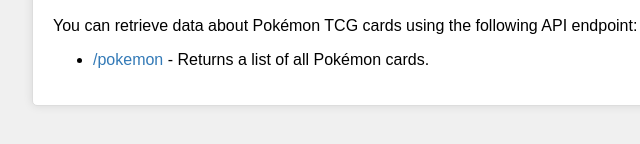
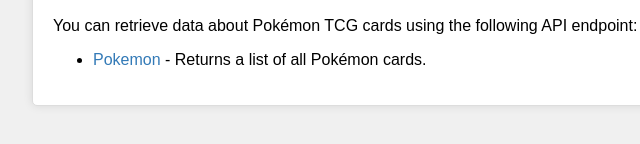
Before and after one commit to JohnM312/pokemon_tcg_node, a website: page public/index.html in a window 1280 px wide. Shown: the part 194-338 px from the top of the page, 187-827 px from the left. Drawn offline with Linux system fonts and the light colour scheme.

Commit message:
Changed url title

```diff
--- a/public/index.html
+++ b/public/index.html
@@ -14,7 +14,7 @@
         <h2>Accessing Card Data</h2>
         <p>You can retrieve data about Pokémon TCG cards using the following API endpoint:</p>
         <ul>
-            <li><a href="/api/pokemon">/pokemon</a> - Returns a list of all Pokémon cards.</li>
+            <li><a href="/api/pokemon">Pokemon</a> - Returns a list of all Pokémon cards.</li>
         </ul>
     </div>
 </body>
```
